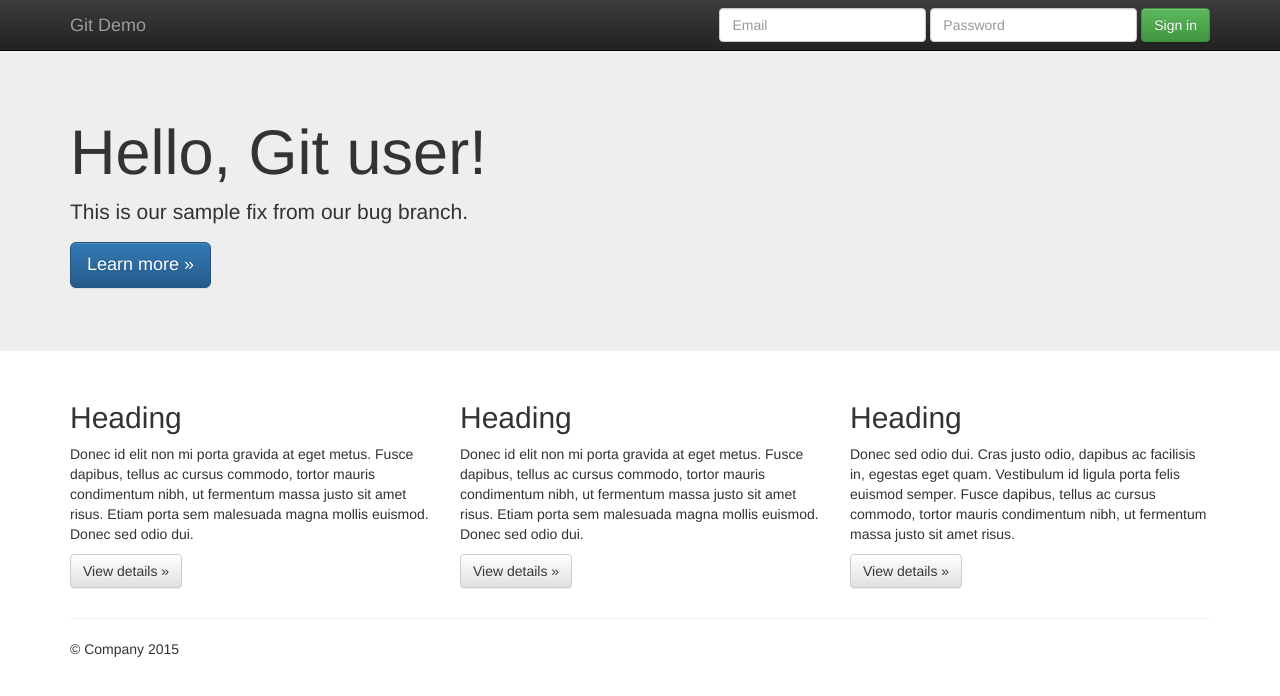
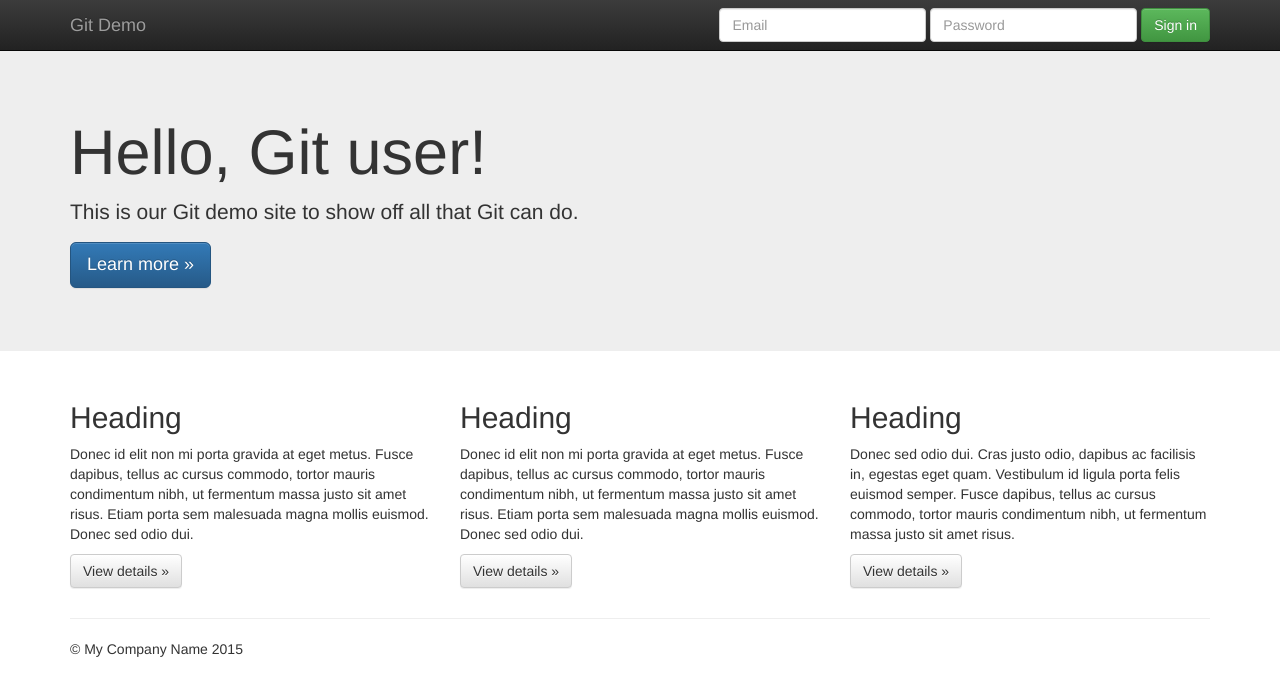
Before and after one commit to BaconSquared/TestProjectForGit, a plain HTML site: page index.html in a window 1280 px wide. Drawn offline with nearby package versions, Linux system fonts and the light colour scheme.

Commit message:
Start modifications to site

```diff
--- a/index.html
+++ b/index.html
@@ -56,7 +56,7 @@
     <div class="jumbotron">
       <div class="container">
         <h1>Hello, Git user!</h1>
-        <p>This is our sample fix from our bug branch.</p>
+        <p>This is our Git demo site to show off all that Git can do.</p>
         <p><a class="btn btn-primary btn-lg" href="#" role="button">Learn more &raquo;</a></p>
       </div>
     </div>
@@ -84,7 +84,7 @@
       <hr>
 
       <footer>
-        <p>&copy; Company 2015</p>
+        <p>&copy; My Company Name 2015</p>
       </footer>
     </div> <!-- /container -->        <script src="//ajax.googleapis.com/ajax/libs/jquery/1.11.2/jquery.min.js"></script>
         <script>window.jQuery || document.write('<script src="js/vendor/jquery-1.11.2.min.js"><\/script>')</script>
```
Also changed, not shown: ToDo.txt.txt.
